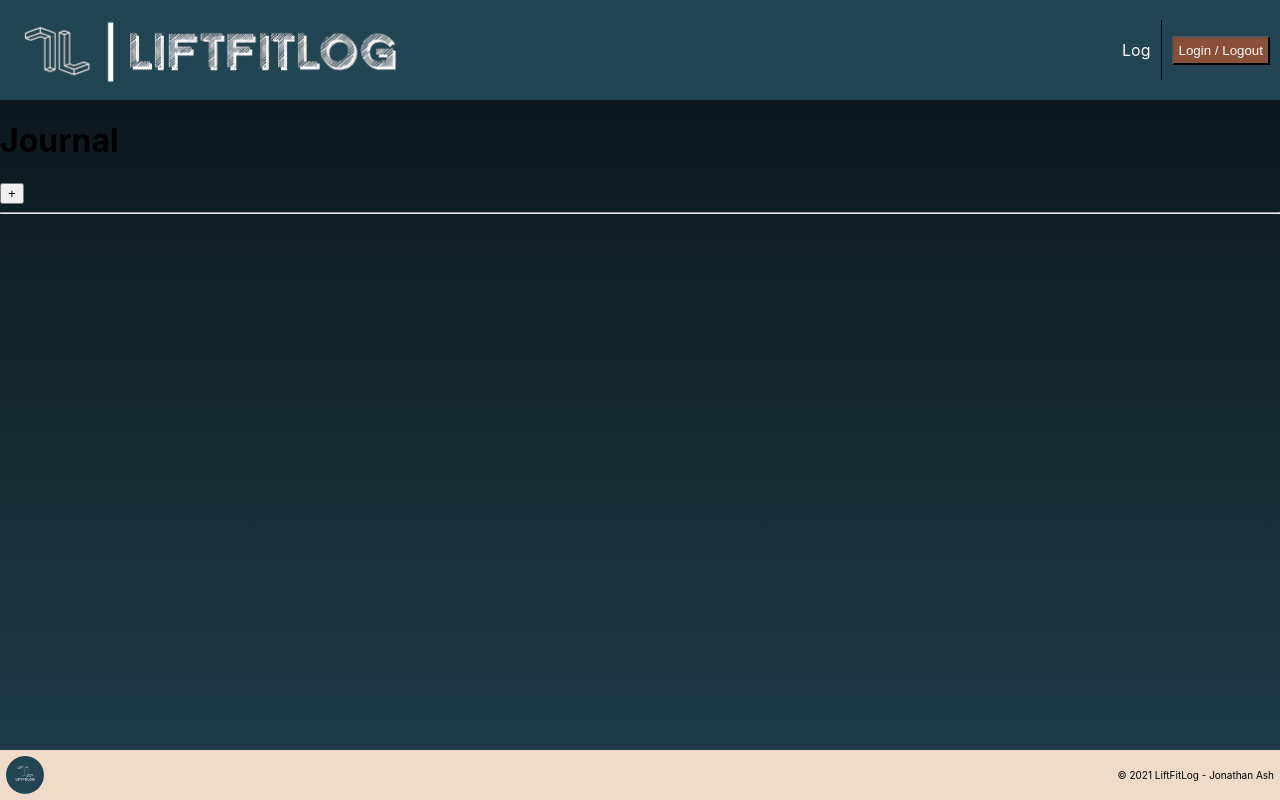
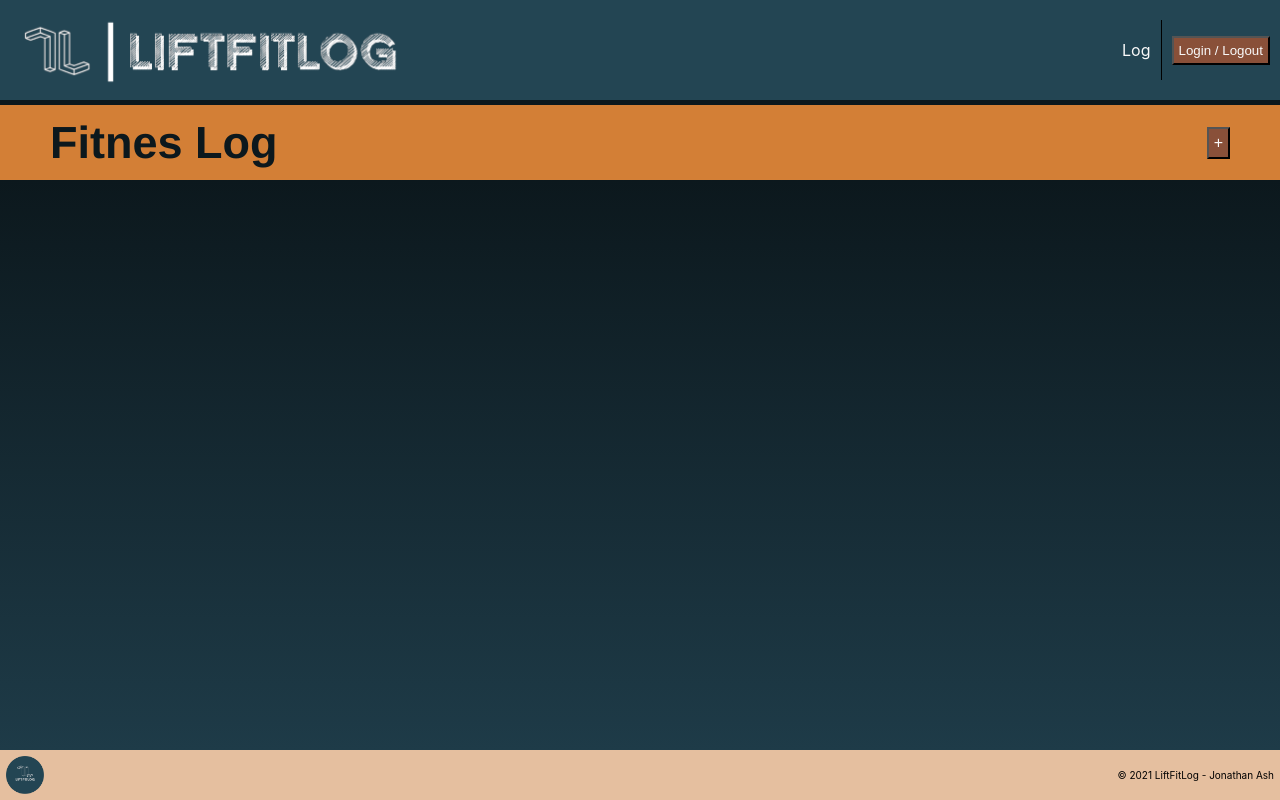
Before and after one commit to ashjonm/LiftFitLog, a React (Create React App) app in the folder FrontEnds/web/: page / in a window 1280 px wide. Built offline with nearby package versions, Linux system fonts and the light colour scheme.

Commit message:
Page and Journal Components Start

```diff
--- a/FrontEnds/web/src/App.css
+++ b/FrontEnds/web/src/App.css
@@ -1,10 +1,4 @@
-.App {
+.app {
   display: flex;
   flex-direction: column;
-
 }
-
-.Page {
-    background-image: linear-gradient(#0C181D, #1E3B48);
-    min-height: calc(100vh - 150px);
-}
--- a/FrontEnds/web/src/App.js
+++ b/FrontEnds/web/src/App.js
@@ -1,4 +1,5 @@
 import NavBar from "./components/nav-bar/nav-bar";
+import Page from "./components/page/page";
 import Footer from "./components/footer/footer"
 import "./App.css";
 
@@ -6,23 +7,9 @@ function App() {
   const today = new Date();
 
   return (
-    <div className="App">
+    <div className="app">
       <NavBar />
-      <div className="Page">
-        <header className="Header">
-          <h1 className="PageName">Journal</h1>
-          <button className="">+</button>
-        </header>
-        <div className="PageBody">
-          <div className="Day">
-
-          </div>
-          <hr/>
-          <div className="Day">
-
-          </div>
-        </div>
-      </div>
+      <Page title="Fitnes Log" actText="+"/>
       <Footer today={today} />
     </div>
   );
--- a/FrontEnds/web/src/components/footer/footer.css
+++ b/FrontEnds/web/src/components/footer/footer.css
@@ -5,7 +5,7 @@
     justify-content: space-between;
     height: 38px;
     padding: 6px 6px;
-    background-color: #F0DBC9;
+    background-color: #E5BF9F;
 }
 
 .footer-logo {
--- /dev/null
+++ b/FrontEnds/web/src/components/journal/journal.css
@@ -0,0 +1,6 @@
+.journal {
+    display: flex;
+    align-self: stretch;
+    align-content: center;
+    flex-direction: column;
+}
--- /dev/null
+++ b/FrontEnds/web/src/components/journal/journal.js
@@ -0,0 +1,20 @@
+import React from 'react';
+
+import "./journal.css";
+
+class Journal extends React.Component {
+    render() {
+        return (
+            <div className="journal">
+
+            </div>
+            //     <div className="Day">
+            //     </div>
+            //     <hr/>
+            //     <div className="Day">
+            //     </div>
+        );
+    };
+};
+
+export default Journal;
--- a/FrontEnds/web/src/components/nav-bar/nav-bar.css
+++ b/FrontEnds/web/src/components/nav-bar/nav-bar.css
@@ -19,8 +19,8 @@
 }
 
 .login {
+    margin-left: 10px;
     padding: 5px;
-    margin-left: 10px;
     background-color: #895039;
     color: #F9F9F9;
 }
--- /dev/null
+++ b/FrontEnds/web/src/components/page/page.css
@@ -0,0 +1,46 @@
+.page {
+    display: flex;
+    align-self: stretch;
+    align-content: center;
+    flex-direction: column;
+}
+
+.page-header {
+    display: flex;
+    align-self: stretch;
+    align-items: center;
+    height: 55px;
+    padding: 10px;
+    border-top: 5px solid #0C181D;
+    background-color: #D37F36;
+    font-family: Helvetica, Arial, sans-serif;
+}
+
+.page-header div {
+    display: flex;
+    align-items: center;
+    margin: 0px 40px;
+    color: #0C181D;
+    font-size: 45px;
+    font-weight: 700;
+}
+
+.page-header button {
+    display: flex;
+    align-items: center;
+    margin-left: auto;
+    margin-right: 40px;
+    padding: 5px;
+    background-color: #895039;
+    text-align: center;
+    color: #F9F9F9;
+    font-size: 16px;
+}
+
+.page-body{
+    display: flex;
+    align-self: stretch;
+    min-height: calc(100vh - 230px);
+    padding: 0 40px;
+    background-image: linear-gradient(#0C181D, #1E3B48);
+}
--- /dev/null
+++ b/FrontEnds/web/src/components/page/page.js
@@ -0,0 +1,22 @@
+import React from 'react';
+
+import Journal from "../journal/journal"
+import "./page.css";
+
+class Page extends React.Component {
+    render() {
+        return (
+            <div className="page">
+                <div className="page-header">
+                    <div>{this.props.title}</div>
+                    <button className="page-action">{this.props.actText}</button>
+                </div>
+                <div className="page-body">
+                    <Journal />
+                </div>
+            </div>
+        );
+    };
+};
+
+export default Page;
```
